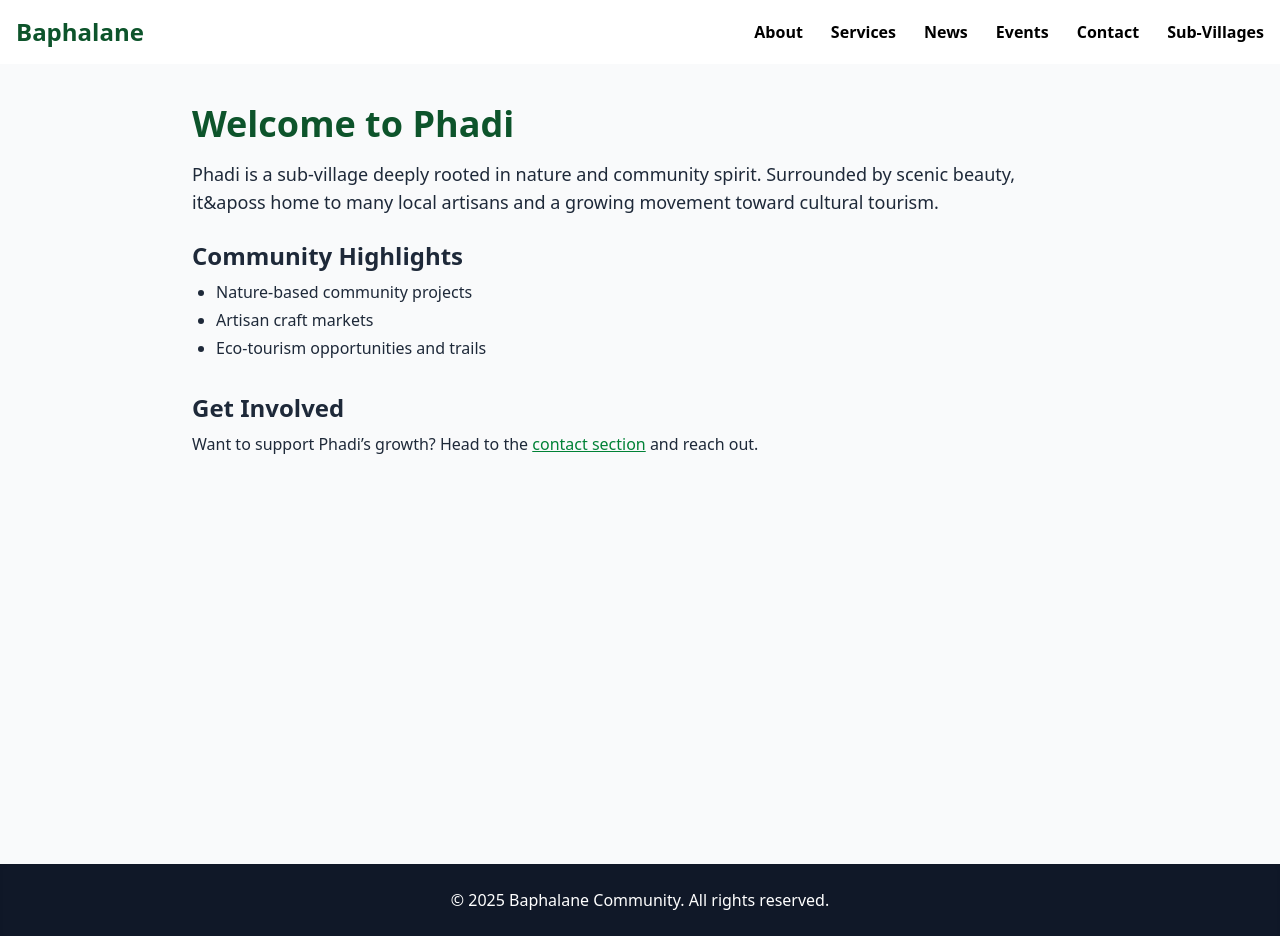
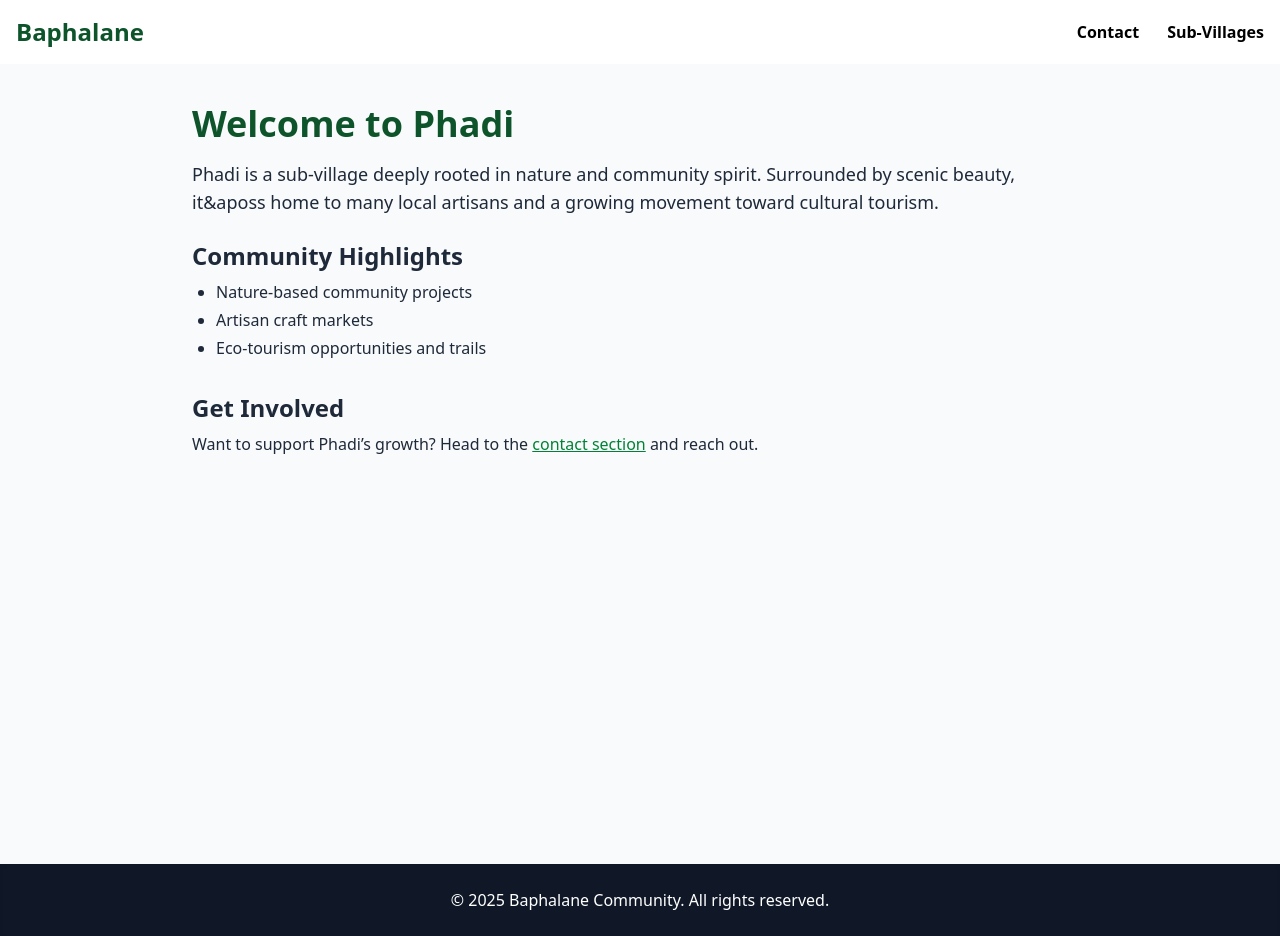
Before and after one commit to RXA8/Baphalane, a Next.js app in the folder baphalane/: page /phadi in a window 1280 px wide. Built offline with nearby package versions, Linux system fonts and the light colour scheme.

Commit message:
removed unnecesssary navbar buttons

```diff
--- a/baphalane/src/components/Navbar.tsx
+++ b/baphalane/src/components/Navbar.tsx
@@ -20,10 +20,10 @@ export default function Navbar() {
 
         {/* Desktop Navigation */}
         <nav className="hidden md:flex gap-7 text-black font-semibold items-center">
-          <Link href="#about" className="hover:text-green-700">About</Link>
+          {/* <Link href="#about" className="hover:text-green-700">About</Link>
           <Link href="#services" className="hover:text-green-700">Services</Link>
           <Link href="#news" className="hover:text-green-700">News</Link>
-          <Link href="#events" className="hover:text-green-700">Events</Link>
+          <Link href="#events" className="hover:text-green-700">Events</Link> */}
           <Link href="#contact" className="hover:text-green-700">Contact</Link>
 
           {/* Hover-based Dropdown */}
@@ -49,10 +49,10 @@ export default function Navbar() {
       {/* Mobile Menu */}
       {menuOpen && (
   <div className="md:hidden bg-white px-4 py-2 space-y-2 text-black">
-        <Link href="#about" className="block">About</Link>
+        {/* <Link href="#about" className="block">About</Link>
         <Link href="#services" className="block">Services</Link>
         <Link href="#news" className="block">News</Link>
-        <Link href="#events" className="block">Events</Link>
+        <Link href="#events" className="block">Events</Link> */}
         <Link href="#contact" className="block">Contact</Link>
 
         {/* Toggleable Mobile Dropdown */}
```
